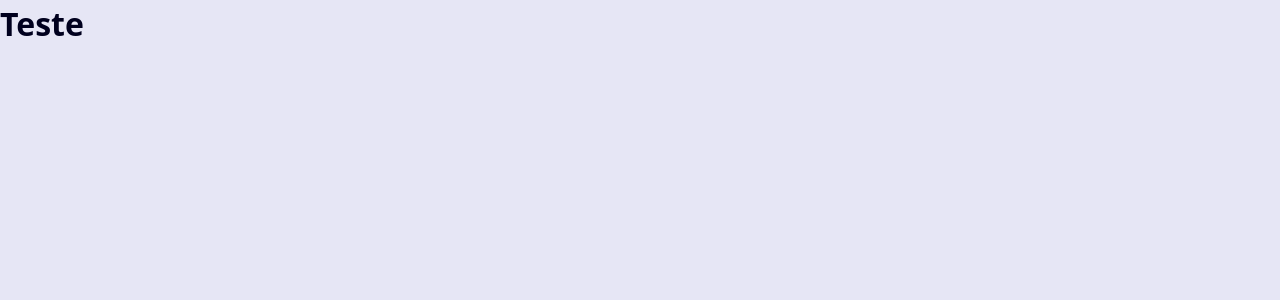
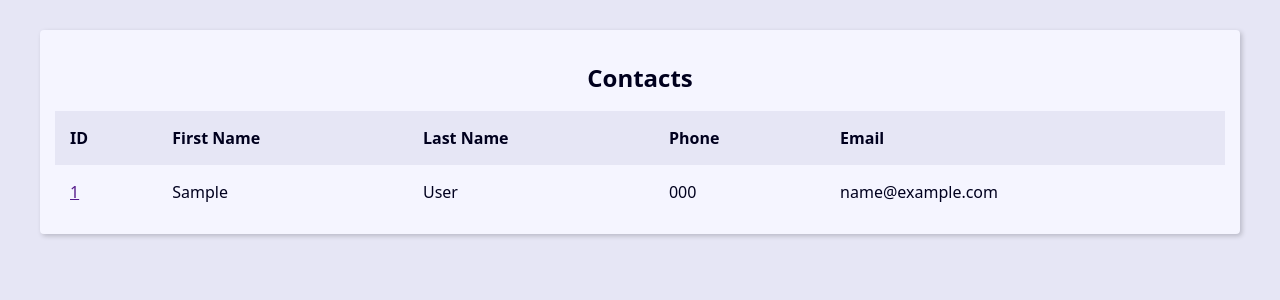
Before and after one commit to BrunoPinheirofe/agenda_projeto_django, a Django app: page / in a window 1280 px wide. Before the commit the part shown is almost empty. Shown: the top 300 px of the page. Run offline with Django 5.2, Linux system fonts and the light colour scheme; tables that the repository leaves empty hold one stand-in row (values such as "Sample post").

Commit message:
criando pagina inicial

```diff
--- a/base_templates/global/base.html
+++ b/base_templates/global/base.html
@@ -8,7 +8,11 @@
     <link rel="stylesheet" href="{% static "global/css/styles.css" %}">
     <title>Document</title>
 </head>
+
 <body>
-    <h1>Teste</h1>
+    <main class = 'content'>
+        {% block content %}{% endblock content %}
+    </main>
+
 </body>
 </html>
--- a/contact/templates/contact/index.html
+++ b/contact/templates/contact/index.html
@@ -1 +1,47 @@
 {% extends "global/base.html" %}
+
+{% block content %}
+
+    <div class="responsive-table">
+        <table class="contacts-table">
+            <caption class="table-caption">
+                Contacts
+
+            </caption>
+            <thead>
+                <tr class="table-row table-row-header">
+                    <th class="table-header">ID</th>
+                    <th class="table-header">First Name</th>
+                    <th class="table-header">Last Name</th>
+                    <th class="table-header">Phone</th>
+                    <th class="table-header">Email</th>
+                </tr>
+
+            </thead>
+            <tbody>
+                {% for contact in contacts %}
+                    <tr class="table-row">
+                        <td class="table-cel">
+                            <a href="">
+                                {{contact.id}}
+                            </a>
+                        </td>
+                        <td class="table-cel">
+                            {{contact.first_name}}
+                        </td>
+                        <td class="table-cel">
+                            {{contact.last_name}}
+                        </td>
+                        <td class="table-cel">
+                            {{contact.phone}}
+                        </td>
+                        <td class="table-cel">
+                            {{contact.email}}
+                        </td>
+                    </tr>
+                {% endfor %}
+            </tbody>
+        </table>
+    </div>
+
+{% endblock content %}
--- a/contact/views/contact_views.py
+++ b/contact/views/contact_views.py
@@ -1,7 +1,19 @@
 from django.shortcuts import render
-
+from contact.models import Contact
 # Create your views here.
 
 
 def index(request):
-    return render(request, 'contact/index.html')
+    contacts = Contact.objects\
+        .filter(show=True)\
+            .order_by('-id')[:10]
+
+    contexto = {
+        'contacts': contacts
+    }
+
+    return render(
+        request,
+        'contact/index.html',
+        context= contexto
+        )
```
